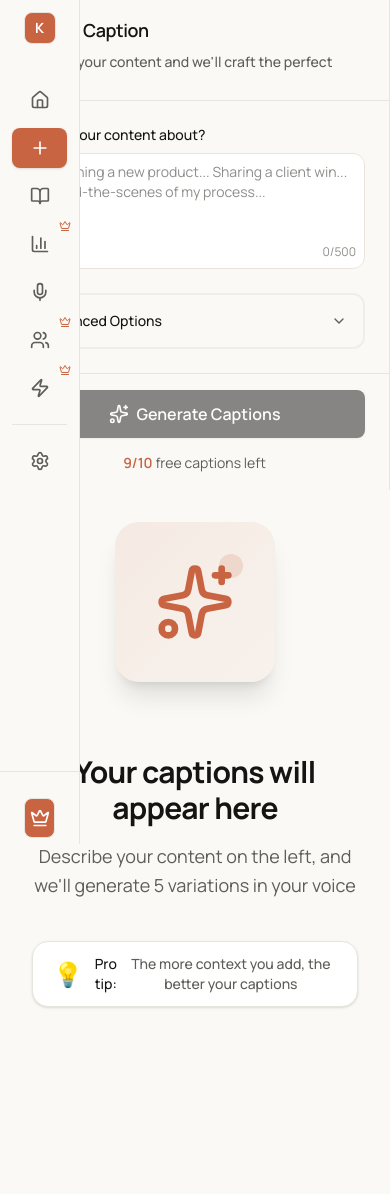
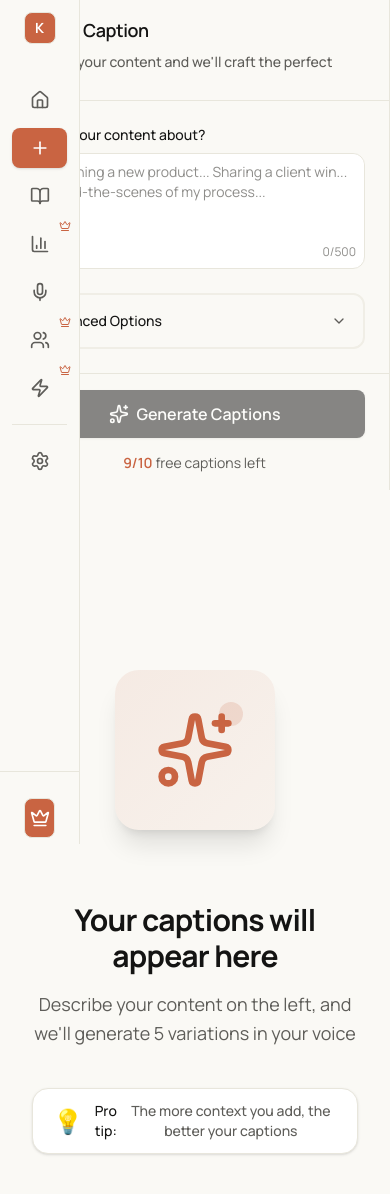
Before and after one commit to uxfris/kepsio, a Next.js app: page /generate in a window 390 px wide. Shown: the top 1194 px of the page. Before the commit the page ends 1039 px from the top, so only its background shows below. Built offline with nearby package versions, Linux system fonts and the light colour scheme.

Commit message:
Visual improvement

```diff
--- a/app/(dashboard)/generate/page.tsx
+++ b/app/(dashboard)/generate/page.tsx
@@ -142,7 +142,7 @@ export default function CaptionInputPage() {
 
   return (
     <ToastProvider>
-      <div className="min-h-screen flex flex-col lg:flex-row">
+      <div className="h-screen flex flex-col lg:flex-row">
         {/* Left Panel - Input Section */}
         <div className="w-full lg:w-1/3 bg-section border-r border-border flex flex-col">
           {/* Header */}
@@ -280,7 +280,7 @@ export default function CaptionInputPage() {
         </div>
 
         {/* Right Panel - Results Area */}
-        <div className="flex-1 flex flex-col">
+        <div className="flex-1 flex flex-col min-h-screen">
           {state.showImmersiveLoading ? (
             <ImmersiveLoading
               isVisible={state.showImmersiveLoading}
--- a/components/captions/EmptyState.tsx
+++ b/components/captions/EmptyState.tsx
@@ -11,7 +11,7 @@ interface EmptyStateProps {
 export const EmptyState = ({ type = "default", onRetry }: EmptyStateProps) => {
   if (type === "error") {
     return (
-      <div className="flex-1 flex items-center justify-center p-6 bg-section">
+      <div className="flex-1 flex items-center justify-center p-6 bg-section h-full">
         <div className="max-w-md mx-auto text-center">
           <Card variant="elevated" className="p-8">
             <CardContent padding="none">
@@ -55,7 +55,7 @@ export const EmptyState = ({ type = "default", onRetry }: EmptyStateProps) => {
   }
 
   return (
-    <div className="flex-1 flex items-center justify-center p-8 bg-section">
+    <div className="flex-1 flex items-center justify-center p-8 bg-section h-full">
       <div className="max-w-lg mx-auto text-center">
         {/* Illustration */}
         <div className="mb-10 relative">
```
